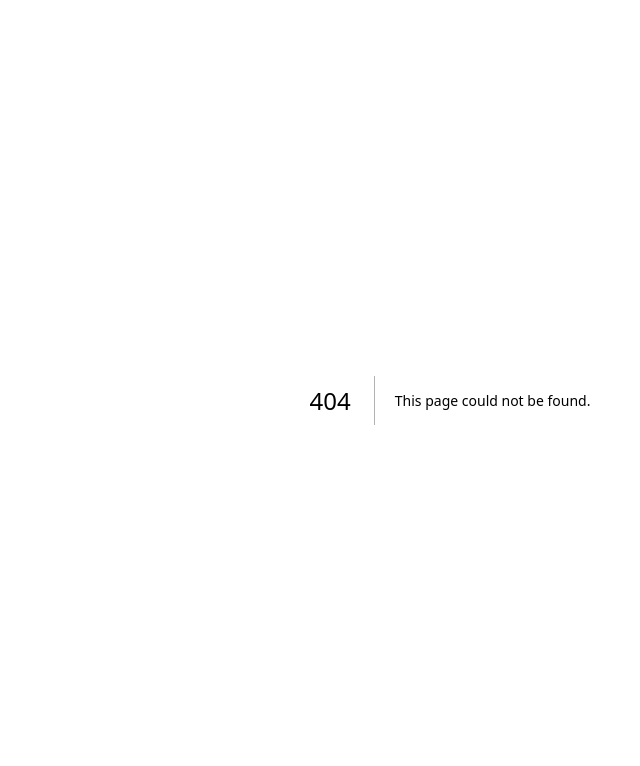
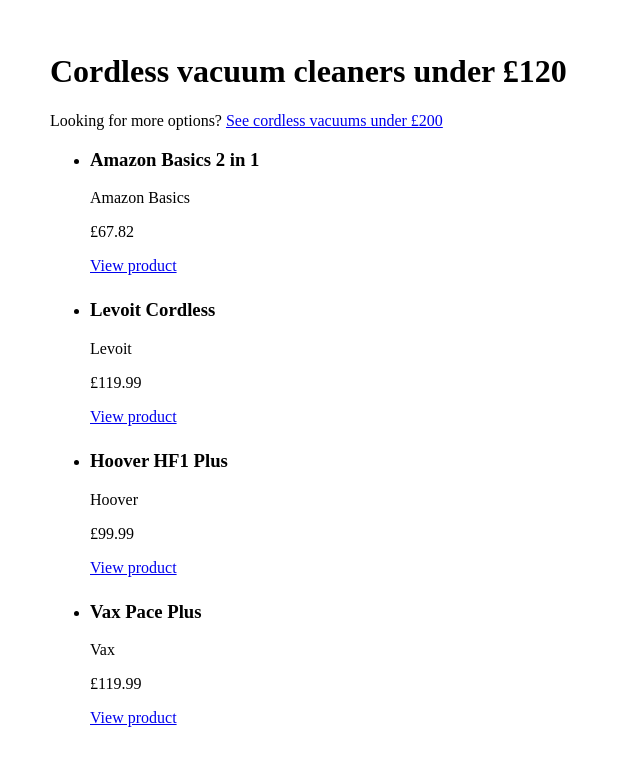
Before and after one commit to bestfindsuk/bestfindsuk-web, a Next.js app: page /home/vacuums/cordless-under-120 in a window 1280 px wide. Before the commit this address had no page. Shown: the top 766 px of the page, without its empty margins (190-830 px from the left). Built offline with nearby package versions, Linux system fonts and the light colour scheme.

Commit message:
Create cordless-under-120.js

```diff
--- /dev/null
+++ b/pages/home/vacuums/cordless-under-120.js
@@ -0,0 +1,45 @@
+import { loadVacuums } from "../../../lib/loadVacuums";
+import Link from "next/link";
+
+export async function getStaticProps() {
+  const vacuums = loadVacuums();
+
+  const filtered = vacuums.filter(
+    item => item.price_gbp > 0 && item.price_gbp <= 120
+  );
+
+  return {
+    props: {
+      vacuums: filtered,
+    },
+  };
+}
+
+export default function CordlessUnder120({ vacuums }) {
+  return (
+    <main style={{ padding: "24px", maxWidth: "800px", margin: "0 auto" }}>
+      <h1>Cordless vacuum cleaners under £120</h1>
+
+      <p>
+        Looking for more options?{" "}
+        <Link href="/home/vacuums/cordless-under-200">
+          See cordless vacuums under £200
+        </Link>
+      </p>
+
+      <ul>
+        {vacuums.map(item => (
+          <li key={item.id} style={{ marginBottom: "24px" }}>
+            <h3>{item.name}</h3>
+            <p>{item.brand}</p>
+            <p>£{item.price_gbp}</p>
+
+            <a href={item.product_url} target="_blank" rel="noreferrer">
+              View product
+            </a>
+          </li>
+        ))}
+      </ul>
+    </main>
+  );
+}
```
